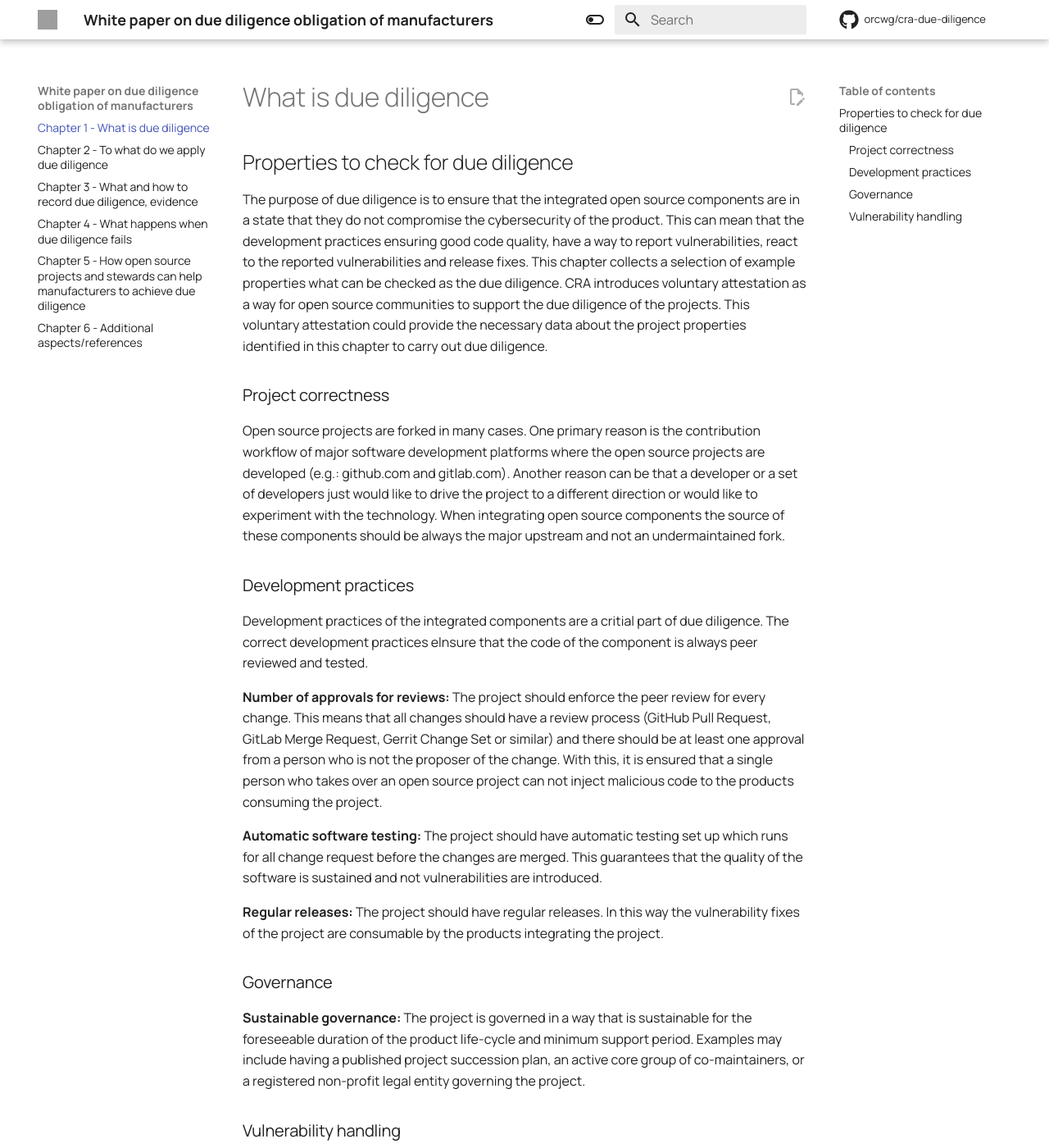
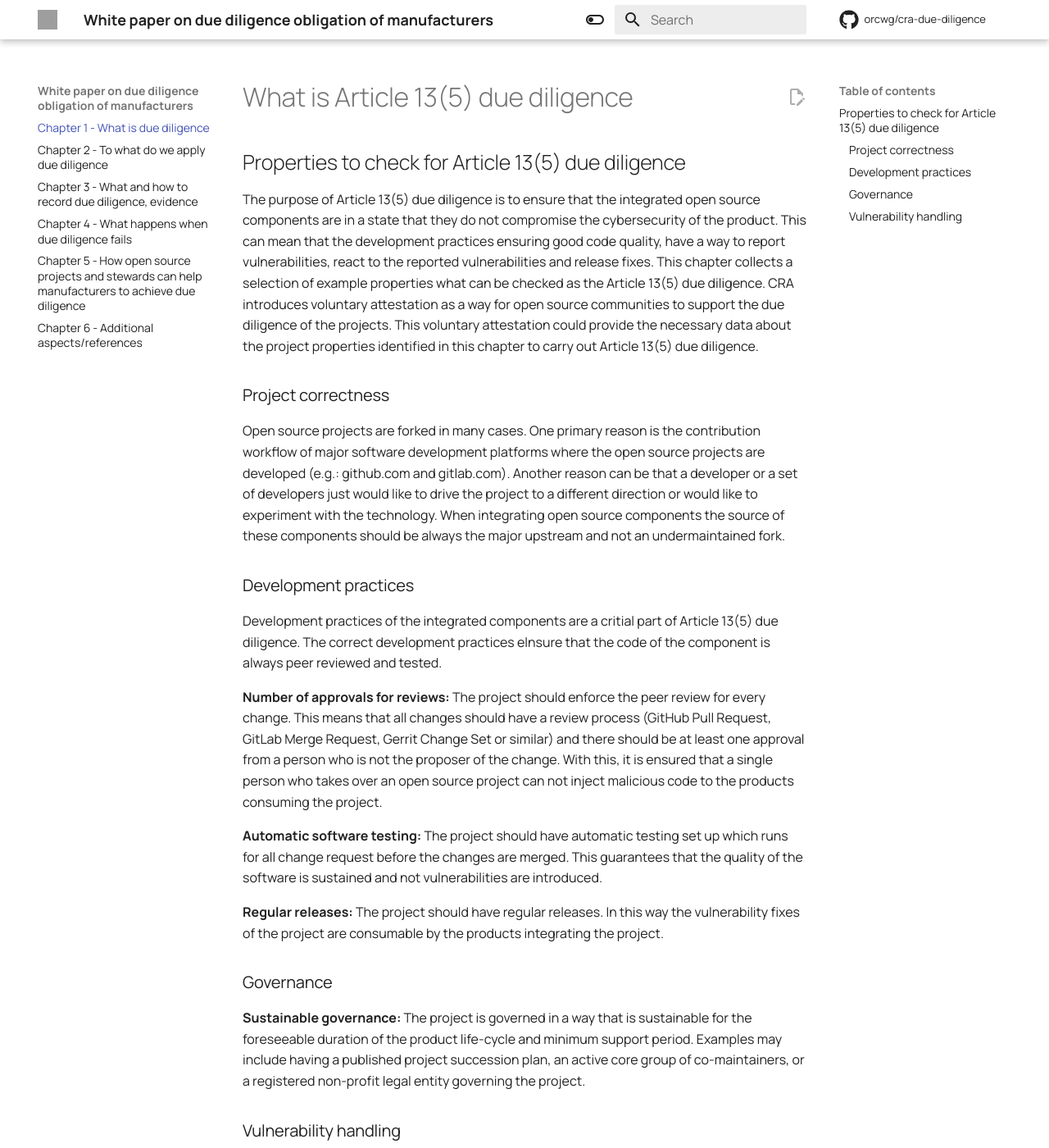
Before and after one commit to orcwg/cra-due-diligence, an MkDocs documentation site: the page built from content/01.md, in a window 1280 px wide and 1400 px high. Shown: the whole window at 82% size. Built offline with MkDocs 1.6.1 and Material for MkDocs 9.7.7, drawn with Linux system fonts in a browser that asks for light colours; comment, search, counter and statistics services are not loaded; the version menu is left out; some of the changed text lies outside the part shown; grey boxes are pictures that could not be loaded.

Commit message:
Changing "due diligence" to "Article 13(5) due diligence"
As requested on the meeting on 2026.08.27

Signed-off-by: Gergely Csatari <gergely.csatari@nokia.com>

```diff
--- a/content/01.md
+++ b/content/01.md
@@ -1,15 +1,15 @@
-# What is due diligence
+# What is Article 13(5) due diligence
 
-## Properties to check for due diligence
+## Properties to check for Article 13(5) due diligence
 
-The purpose of due diligence is to ensure that the integrated open source components are in a state that they do not
-compromise the cybersecurity of the product.
+The purpose of Article 13(5) due diligence is to ensure that the integrated open source components are in a state that
+they do not compromise the cybersecurity of the product.
 This can mean that the development practices ensuring good code quality, have a way to report
 vulnerabilities, react to the reported vulnerabilities and release fixes.
-This chapter collects a selection of example properties what can be checked as the due diligence.
+This chapter collects a selection of example properties what can be checked as the Article 13(5) due diligence.
 CRA introduces voluntary attestation as a way for open source communities to support the due
 diligence of the projects. This voluntary attestation could provide the necessary data about the
-project properties identified in this chapter to carry out due diligence.
+project properties identified in this chapter to carry out Article 13(5) due diligence.
 
 ### Project correctness
 
@@ -22,7 +22,7 @@ and not an undermaintained fork.
 
 ### Development practices
 
-Development practices of the integrated components are a critial part of due diligence. The correct
+Development practices of the integrated components are a critial part of Article 13(5) due diligence. The correct
 development practices elnsure that the code of the component is always peer reviewed and tested.
 
 **Number of approvals for reviews:** The project should enforce the peer review for every change. This
@@ -46,7 +46,7 @@ active core group of co-maintainers, or a registered non-profit legal entity gov
 
 ### Vulnerability handling
 
-Naturally it is a critical factor of due diligence how the projects handle vulnerabilities.
+Naturally it is a critical factor of Article 13(5) due diligence how the projects handle vulnerabilities.
 
 **SECURITY.md:** The project should have a `SECURITY.md` or similar file where it is described how can
 users report vulnerabilities and what is the process to address the vulnerabilities.
```
